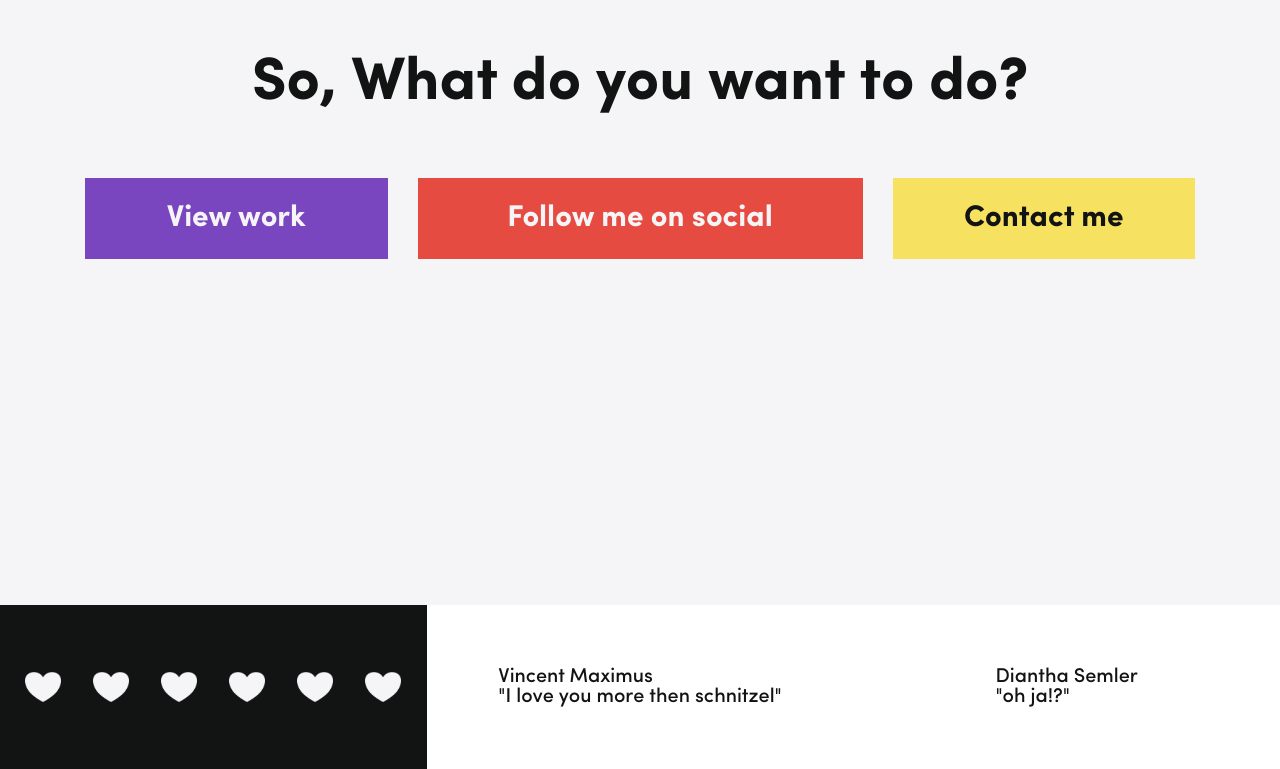
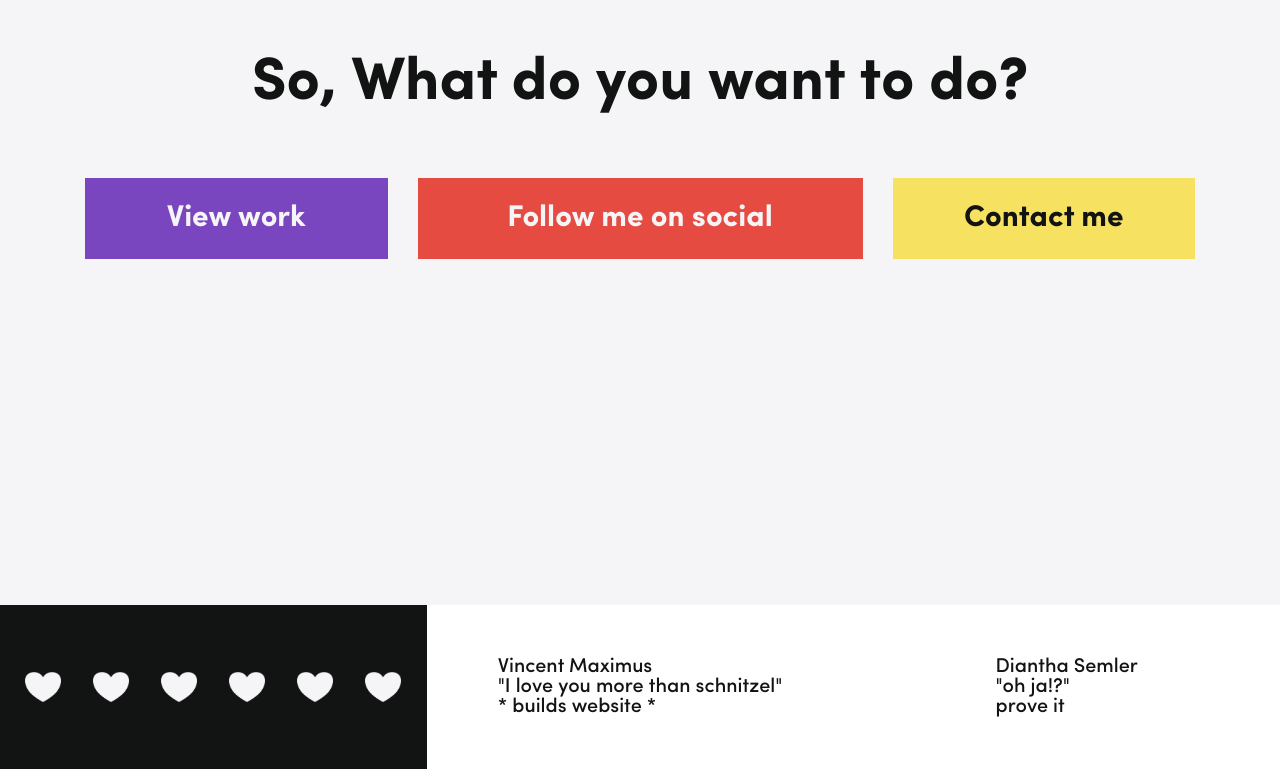
Before and after one commit to Vincent-Maximus/vincent-maximus.nl, a plain HTML site: page love.html in a window 1280 px wide. Shown: the part 1876-2645 px from the top of the page. Drawn offline with nearby package versions, Linux system fonts and the light colour scheme; some packages are replaced by stand-ins of ours; a script that the page names is missing.

Commit message:
added small changes to the footer

```diff
--- a/love.html
+++ b/love.html
@@ -57,7 +57,7 @@
         <img class="intro-img" alt="intro image">
     </picture>
 
-    <p class="thingsICallMyself">Een kiekje in het leven van Didi en Vinnie</p>
+    <p class="thingsICallMyself">Een kiekje in het leven van Diantha en Vincent</p>
 </div>
 
 <!--spacing-->
@@ -390,13 +390,15 @@
         <div class="col-sm p-0">
             <div class="contextCenter">
                 Vincent Maximus<br>
-                "I love you more then schnitzel"<br>
+                "I love you more than schnitzel"<br>
+                * builds website *
             </div>
         </div>
         <div class="col-sm p-0">
             <div class="contextCenter">
                 Diantha Semler<br>
                 "oh ja!?"<br>
+                prove it
 
             </div>
         </div>
```
